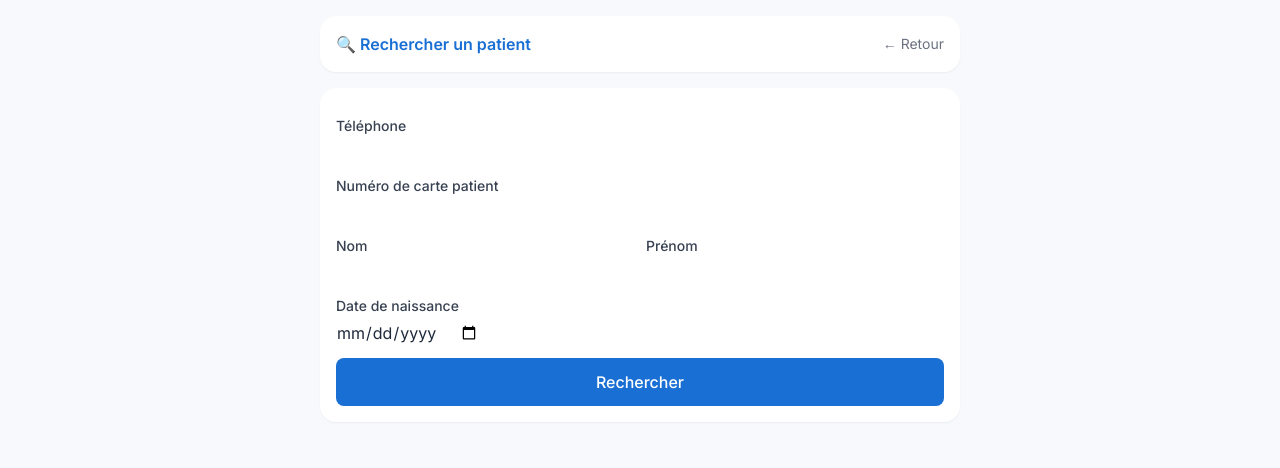
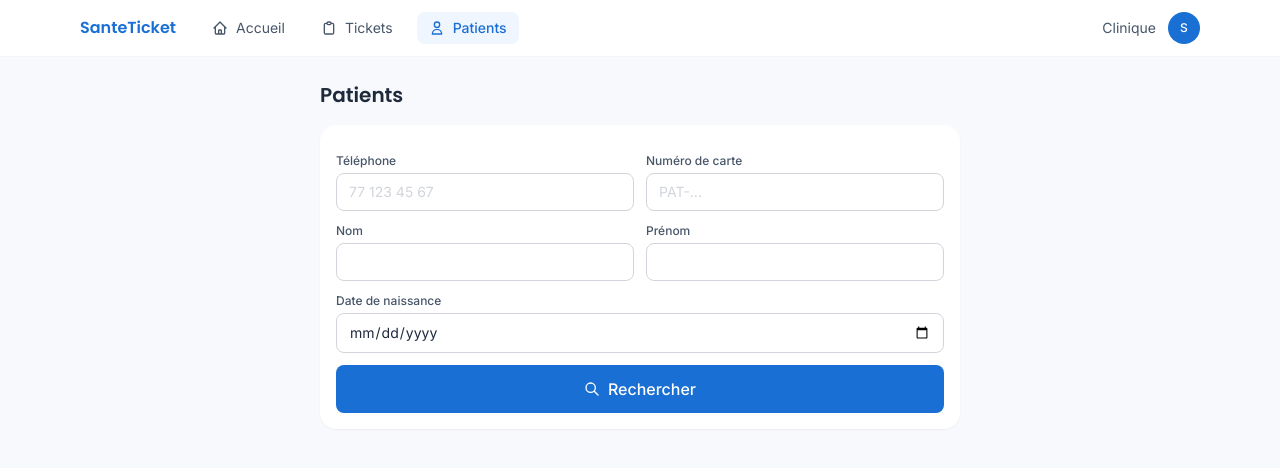
Before and after one commit to Connecticlab/SANTE_TICKETS, a Django app: page /patients/rechercher/ in a window 1280 px wide. Shown: the top 468 px of the page. Run offline with Django 5.2, Linux system fonts and the light colour scheme; the visitor is signed in with stand-in values (Sample User, id 1); some libraries are stand-ins or nearby versions.

Commit message:
Design: pages recherche/creation patient alignees sur la maquette (nav partagee, avatar initiales, formulaires stylises)

```diff
--- a/patients/forms.py
+++ b/patients/forms.py
@@ -1,12 +1,14 @@
 from django import forms
+
+INPUT_CLASS = "w-full rounded-lg border border-gray-300 px-3 py-2 text-sm focus:outline-none focus:ring-2 focus:ring-clinique-bleu placeholder:text-gray-300"
 
 
 class RecherchePatientForm(forms.Form):
-    telephone = forms.CharField(required=False, label="Téléphone")
-    numero_patient = forms.CharField(required=False, label="Numéro de carte patient")
-    nom = forms.CharField(required=False, label="Nom")
-    prenom = forms.CharField(required=False, label="Prénom")
-    date_naissance = forms.DateField(required=False, label="Date de naissance", widget=forms.DateInput(attrs={'type': 'date'}))
+    telephone = forms.CharField(required=False, label="Téléphone", widget=forms.TextInput(attrs={'class': INPUT_CLASS, 'placeholder': '77 123 45 67'}))
+    numero_patient = forms.CharField(required=False, label="Numéro de carte patient", widget=forms.TextInput(attrs={'class': INPUT_CLASS, 'placeholder': 'PAT-...'}))
+    nom = forms.CharField(required=False, label="Nom", widget=forms.TextInput(attrs={'class': INPUT_CLASS}))
+    prenom = forms.CharField(required=False, label="Prénom", widget=forms.TextInput(attrs={'class': INPUT_CLASS}))
+    date_naissance = forms.DateField(required=False, label="Date de naissance", widget=forms.DateInput(attrs={'type': 'date', 'class': INPUT_CLASS}))
 
 
 class CreationPatientForm(forms.ModelForm):
@@ -15,5 +17,10 @@ class CreationPatientForm(forms.ModelForm):
         model = Patient
         fields = ['nom', 'prenom', 'telephone', 'date_naissance', 'categorie', 'quartier_village']
         widgets = {
-            'date_naissance': forms.DateInput(attrs={'type': 'date'}),
+            'nom': forms.TextInput(attrs={'class': INPUT_CLASS}),
+            'prenom': forms.TextInput(attrs={'class': INPUT_CLASS}),
+            'telephone': forms.TextInput(attrs={'class': INPUT_CLASS, 'placeholder': 'Optionnel'}),
+            'date_naissance': forms.DateInput(attrs={'type': 'date', 'class': INPUT_CLASS}),
+            'categorie': forms.Select(attrs={'class': INPUT_CLASS}),
+            'quartier_village': forms.Select(attrs={'class': INPUT_CLASS}),
         }
--- a/patients/templates/patients/rechercher.html
+++ b/patients/templates/patients/rechercher.html
@@ -1,59 +1,72 @@
 {% extends "base.html" %}
-{% block title %}Rechercher un patient — SanteTicket{% endblock %}
+{% block title %}Patients — SanteTicket{% endblock %}
 {% block content %}
-<div class="max-w-2xl mx-auto px-4 py-4">
-    <div class="bg-white rounded-2xl shadow-sm p-4 mb-4 flex items-center justify-between">
-        <div class="font-semibold text-clinique-bleu">🔍 Rechercher un patient</div>
-        <a href="{% url 'tableau_bord' %}" class="text-sm text-gray-500">← Retour</a>
-    </div>
+{% include 'partials/nav.html' %}
+<div class="max-w-2xl mx-auto px-4 py-6">
+    <h1 class="font-display font-semibold text-xl text-clinique-encre mb-4">Patients</h1>
 
     <form method="post" class="bg-white rounded-2xl shadow-sm p-4 mb-4 space-y-3">
         {% csrf_token %}
-        <div>
-            <label class="block text-sm font-medium text-gray-700 mb-1">Téléphone</label>
-            {{ form.telephone }}
-        </div>
-        <div>
-            <label class="block text-sm font-medium text-gray-700 mb-1">Numéro de carte patient</label>
-            {{ form.numero_patient }}
+        <div class="grid grid-cols-2 gap-3">
+            <div>
+                <label class="block text-xs font-medium text-clinique-ardoise mb-1">Téléphone</label>
+                {{ form.telephone }}
+            </div>
+            <div>
+                <label class="block text-xs font-medium text-clinique-ardoise mb-1">Numéro de carte</label>
+                {{ form.numero_patient }}
+            </div>
         </div>
         <div class="grid grid-cols-2 gap-3">
             <div>
-                <label class="block text-sm font-medium text-gray-700 mb-1">Nom</label>
+                <label class="block text-xs font-medium text-clinique-ardoise mb-1">Nom</label>
                 {{ form.nom }}
             </div>
             <div>
-                <label class="block text-sm font-medium text-gray-700 mb-1">Prénom</label>
+                <label class="block text-xs font-medium text-clinique-ardoise mb-1">Prénom</label>
                 {{ form.prenom }}
             </div>
         </div>
         <div>
-            <label class="block text-sm font-medium text-gray-700 mb-1">Date de naissance</label>
+            <label class="block text-xs font-medium text-clinique-ardoise mb-1">Date de naissance</label>
             {{ form.date_naissance }}
         </div>
-        <button type="submit" class="w-full bg-clinique-bleu text-white rounded-lg py-3 font-medium">
+        <button type="submit" class="w-full bg-clinique-bleu text-white rounded-lg py-3 font-medium flex items-center justify-center gap-2">
+            <svg class="w-4 h-4" fill="none" viewBox="0 0 24 24" stroke="currentColor" stroke-width="2"><path stroke-linecap="round" stroke-linejoin="round" d="M21 21l-6-6m2-5a7 7 0 11-14 0 7 7 0 0114 0z" /></svg>
             Rechercher
         </button>
     </form>
 
     {% if recherche_effectuee %}
         {% if resultat %}
-        <div class="bg-white rounded-2xl shadow-sm p-4 border border-clinique-vert">
-            <div class="text-sm text-clinique-vert font-medium mb-2">✓ Patient trouvé (méthode: {{ methode }})</div>
-            <div class="text-lg font-semibold">{{ resultat.prenom }} {{ resultat.nom }}</div>
-            <div class="text-sm text-gray-500">{{ resultat.numero_patient }}</div>
-            <a href="{% url 'nouveau_ticket' resultat.id %}" class="mt-3 block text-center bg-clinique-bleu text-white rounded-lg py-3 font-medium">
-                Émettre un ticket pour ce patient
+        <div class="bg-white rounded-2xl shadow-sm p-2 mb-4">
+            <a href="{% url 'nouveau_ticket' resultat.id %}" class="flex items-center gap-3 p-3 rounded-xl hover:bg-gray-50 transition">
+                <div class="w-10 h-10 rounded-full bg-blue-50 text-clinique-bleu font-display font-semibold text-sm flex items-center justify-center flex-shrink-0">
+                    {{ resultat.prenom|slice:":1" }}{{ resultat.nom|slice:":1" }}
+                </div>
+                <div class="flex-1">
+                    <div class="font-medium text-clinique-encre">{{ resultat.prenom }} {{ resultat.nom }}</div>
+                    <div class="text-xs text-clinique-ardoise">{{ resultat.numero_patient }} · trouvé par {{ methode }}</div>
+                </div>
+                <svg class="w-5 h-5 text-gray-300" fill="none" viewBox="0 0 24 24" stroke="currentColor" stroke-width="2"><path stroke-linecap="round" stroke-linejoin="round" d="M9 5l7 7-7 7" /></svg>
             </a>
         </div>
         {% else %}
-        <div class="bg-white rounded-2xl shadow-sm p-4 border border-clinique-rouge">
-            <div class="text-sm text-clinique-rouge font-medium mb-3">Aucun patient trouvé</div>
-            <a href="{% url 'creer_patient' %}" class="block text-center bg-clinique-bleu text-white rounded-lg py-3 font-medium">
-                + Créer un nouveau patient
+        <div class="text-center text-sm text-clinique-ardoise mb-4">Aucun patient trouvé pour ces critères.</div>
+        {% endif %}
+
+        <div class="flex items-center gap-3 my-4">
+            <div class="flex-1 h-px bg-gray-200"></div>
+            <span class="text-xs text-gray-400">ou</span>
+            <div class="flex-1 h-px bg-gray-200"></div>
+        </div>
+
+        <div class="bg-white rounded-2xl shadow-sm p-4">
+            <div class="font-display font-semibold text-clinique-encre mb-3">Nouveau patient</div>
+            <a href="{% url 'creer_patient' %}" class="block w-full bg-clinique-bleu text-white rounded-lg py-3 font-medium text-center">
+                Créer un nouveau patient
             </a>
         </div>
-        {% endif %}
     {% endif %}
 </div>
 {% endblock %}
--- /dev/null
+++ b/templates/partials/nav.html
@@ -0,0 +1,30 @@
+<nav class="bg-white border-b border-gray-100">
+    <div class="max-w-6xl mx-auto px-4 flex items-center justify-between h-14">
+        <div class="flex items-center gap-6">
+            <a href="{% url 'tableau_bord' %}" class="font-display font-semibold text-clinique-bleu">SanteTicket</a>
+            <div class="hidden md:flex items-center gap-3">
+                <a href="{% url 'tableau_bord' %}" class="flex items-center gap-2 text-sm {% if request.resolver_match.url_name == 'tableau_bord' %}font-medium text-clinique-bleu bg-blue-50{% else %}text-clinique-ardoise hover:text-clinique-encre{% endif %} px-3 py-1.5 rounded-lg">
+                    <svg class="w-4 h-4" fill="none" viewBox="0 0 24 24" stroke="currentColor" stroke-width="2"><path stroke-linecap="round" stroke-linejoin="round" d="M3 12l2-2m0 0l7-7 7 7M5 10v10a1 1 0 001 1h3m10-11l2 2m-2-2v10a1 1 0 01-1 1h-3m-6 0a1 1 0 001-1v-4a1 1 0 011-1h2a1 1 0 011 1v4a1 1 0 001 1m-6 0h6" /></svg>
+                    Accueil
+                </a>
+                <a href="#" class="flex items-center gap-2 text-sm text-clinique-ardoise hover:text-clinique-encre px-3 py-1.5 rounded-lg">
+                    <svg class="w-4 h-4" fill="none" viewBox="0 0 24 24" stroke="currentColor" stroke-width="2"><path stroke-linecap="round" stroke-linejoin="round" d="M9 5H7a2 2 0 00-2 2v12a2 2 0 002 2h10a2 2 0 002-2V7a2 2 0 00-2-2h-2M9 5a2 2 0 002 2h2a2 2 0 002-2M9 5a2 2 0 012-2h2a2 2 0 012 2" /></svg>
+                    Tickets
+                </a>
+                <a href="{% url 'rechercher_patient' %}" class="flex items-center gap-2 text-sm {% if 'patient' in request.resolver_match.url_name %}font-medium text-clinique-bleu bg-blue-50{% else %}text-clinique-ardoise hover:text-clinique-encre{% endif %} px-3 py-1.5 rounded-lg">
+                    <svg class="w-4 h-4" fill="none" viewBox="0 0 24 24" stroke="currentColor" stroke-width="2"><path stroke-linecap="round" stroke-linejoin="round" d="M16 7a4 4 0 11-8 0 4 4 0 018 0zM12 14a7 7 0 00-7 7h14a7 7 0 00-7-7z" /></svg>
+                    Patients
+                </a>
+            </div>
+        </div>
+        <div class="flex items-center gap-3">
+            <span class="text-sm text-clinique-ardoise">{{ request.tenant.nom_clinique|default:"Clinique" }}</span>
+            <form method="post" action="{% url 'logout' %}">
+                {% csrf_token %}
+                <button type="submit" class="w-8 h-8 rounded-full bg-clinique-bleu text-white text-xs font-medium flex items-center justify-center" title="Déconnexion">
+                    {{ request.user.first_name|slice:":1"|default:request.user.username|slice:":1"|upper }}
+                </button>
+            </form>
+        </div>
+    </div>
+</nav>
```
Also changed, not shown: caisse/templates/caisse/tableau_bord.html (+1 -30 lines), patients/templates/patients/creer.html (+12 -11 lines).
